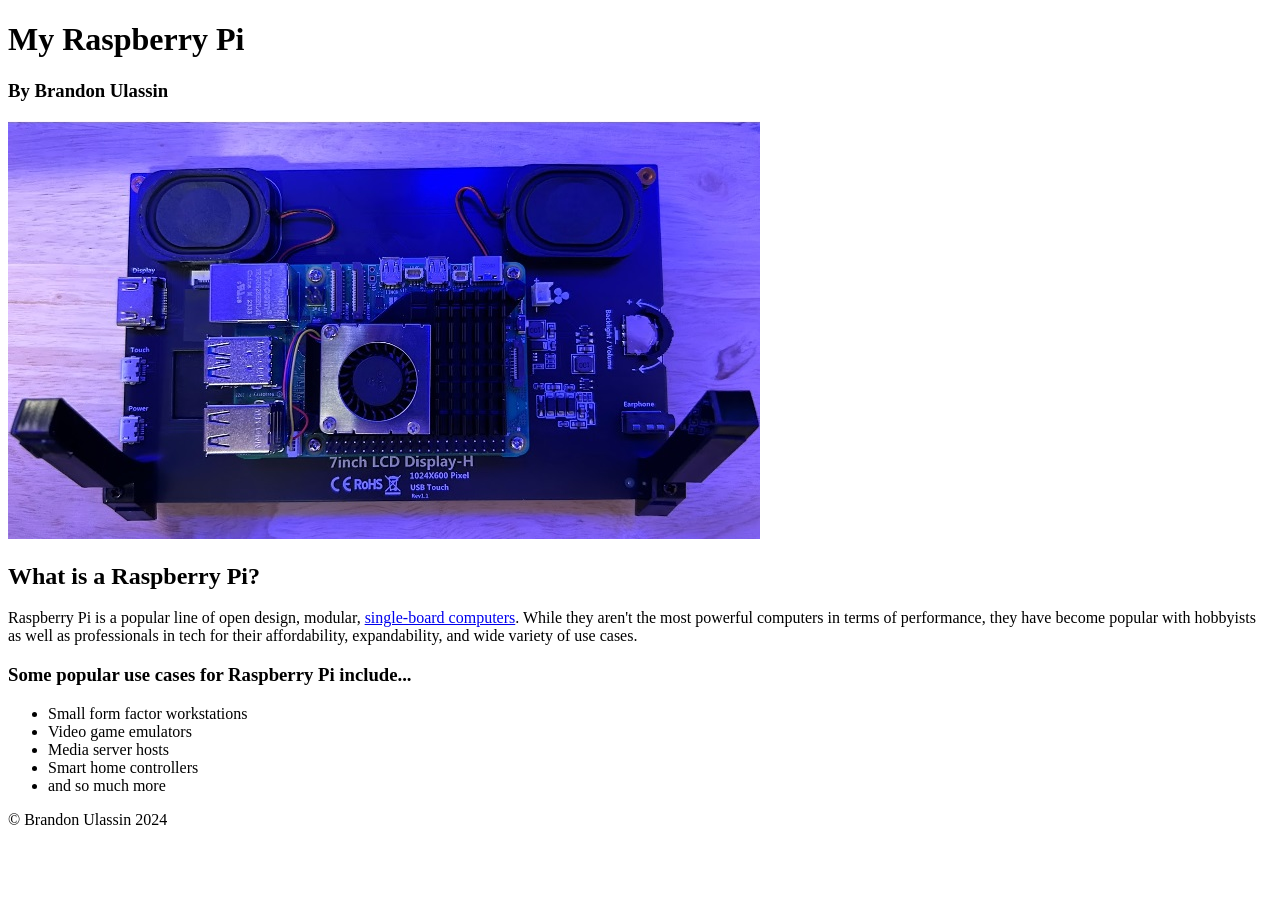
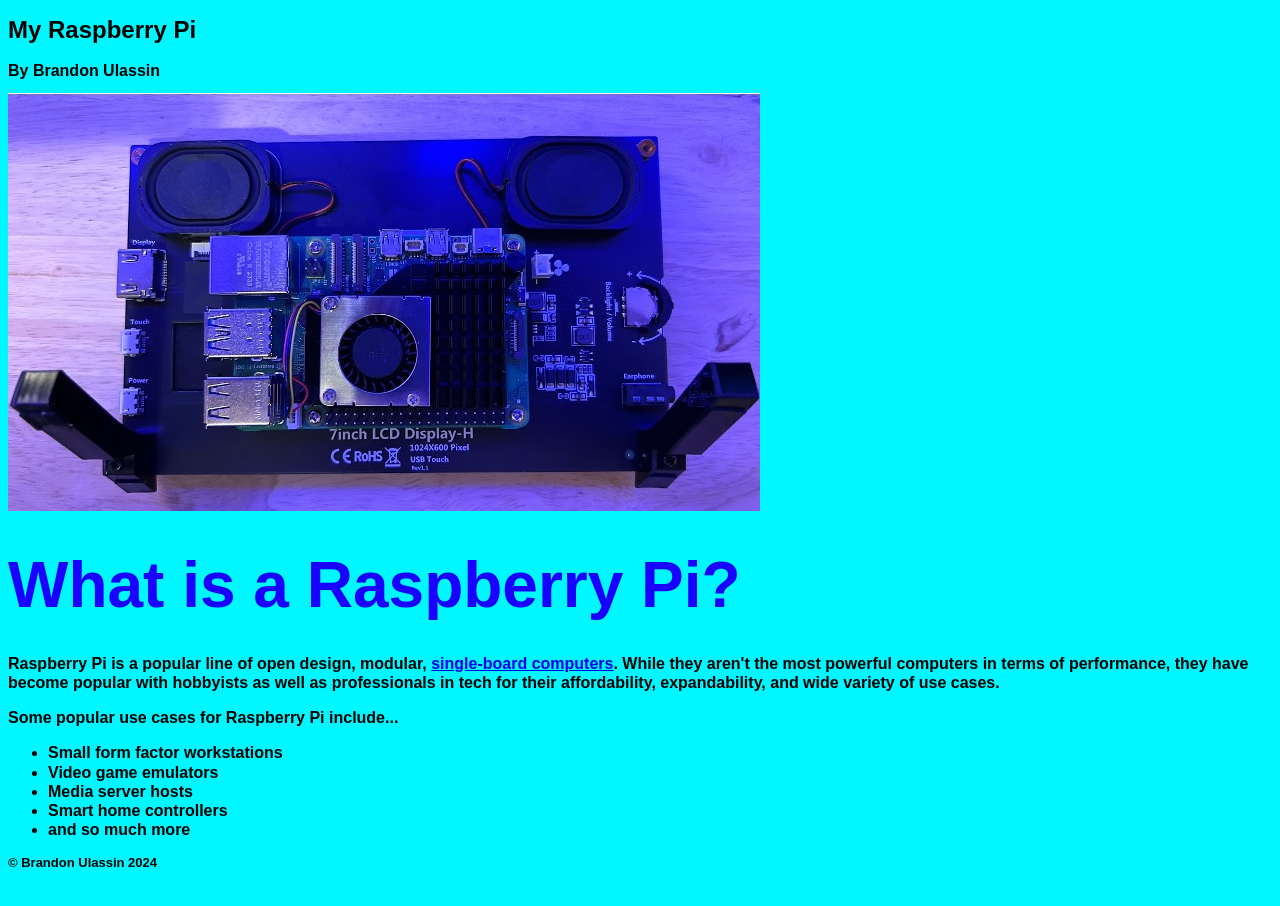
Before and after one commit to beueduacc/my-website, a plain HTML site: page index.html in a window 1280 px wide. Before the commit the page ends 845 px from the top, so only its background shows below. Drawn offline with Linux system fonts and the light colour scheme.

Commit message:
added css

```diff
--- a/index.html
+++ b/index.html
@@ -5,25 +5,29 @@
     <meta charset="UTF-8">
     <meta name="viewport" content="width=device-width, initial-scale=1.0">
     <title>Document</title>
+    <link rel="stylesheet" href="style.css">
 </head>
 
 <body>
     <header>
-        <h1>My Raspberry Pi</h1>
-        <h3>By Brandon Ulassin</h3>
+            <h1>My Raspberry Pi</h1>
+            <h2>By Brandon Ulassin</h2>
     </header>
     <main>
         <!--navigation buttons, at some point-->
-        <img src="images/raspberrypi.jpg" alt="A Raspberry Pi 5 attached to a seven inch display.">
+        <img src="images/raspberrypi.jpg" alt="A Raspberry Pi 5 attached to a seven inch display."
+            title="A Raspberry Pi 5 attached to a seven inch display." id="piimage">
         <h2>What is a Raspberry Pi?</h2>
         <p>
-            Raspberry Pi is a popular line of open design, modular, <a
-                href="https://en.wikipedia.org/wiki/Single-board_computer">single-board computers</a>. While they
-            aren&apos;t the most powerful computers in terms of performance, they have become popular with hobbyists as
-            well as professionals in tech for their affordability, expandability, and wide variety of use cases.
+            <strong>Raspberry Pi is a popular line of open design, modular, <a
+                    href="https://en.wikipedia.org/wiki/Single-board_computer">single-board computers</a>. While they
+                aren&apos;t the most powerful computers in terms of performance, they have become popular with hobbyists
+                as
+                well as professionals in tech for their affordability, expandability, and wide variety of use
+                cases.</strong>
         </p>
-        <h3>Some popular use cases for Raspberry Pi include...</h3>
-        <ul>
+        <h3 class="main_text" id="paragraph">Some popular use cases for Raspberry Pi include...</h3>
+        <ul class="list">
             <li>Small form factor workstations</li>
             <li>Video game emulators</li>
             <li>Media server hosts</li>
@@ -33,6 +37,7 @@
         <footer>
             <p>&copy; Brandon Ulassin 2024</p>
         </footer>
+    <p id="easteregg">This website was made with Visual Studio Code version 1.88</p>
     </main>
 </body>
 
--- a/style.css
+++ b/style.css
@@ -0,0 +1,40 @@
+* {
+    font-family: Arial, Helvetica, sans-serif;
+    background-color: rgb(0, 247, 255);
+    line-height: 1.2em;
+    font-size: 1em;
+    font-weight: 700;
+}
+
+h1 {
+    font-size: 1.5em;
+}
+
+#easteregg {
+    color: rgb(0, 247, 255);
+    margin-top: 800px;
+}
+
+#easteregg:hover {
+    color: rgb(0, 0, 0);
+}
+
+main h2{
+    color: rgb(25, 0, 255);
+    line-height: .5em;
+    font-size: 4em;
+    font-weight: 900;
+}
+
+ul li:hover {
+    font-size: 2em;
+    color: rgb(255, 0, 0);
+}
+
+footer p, #easteregg {
+    font-size: small;
+}
+
+a:hover {
+    background-color: rgb(255, 238, 0);
+}
```
